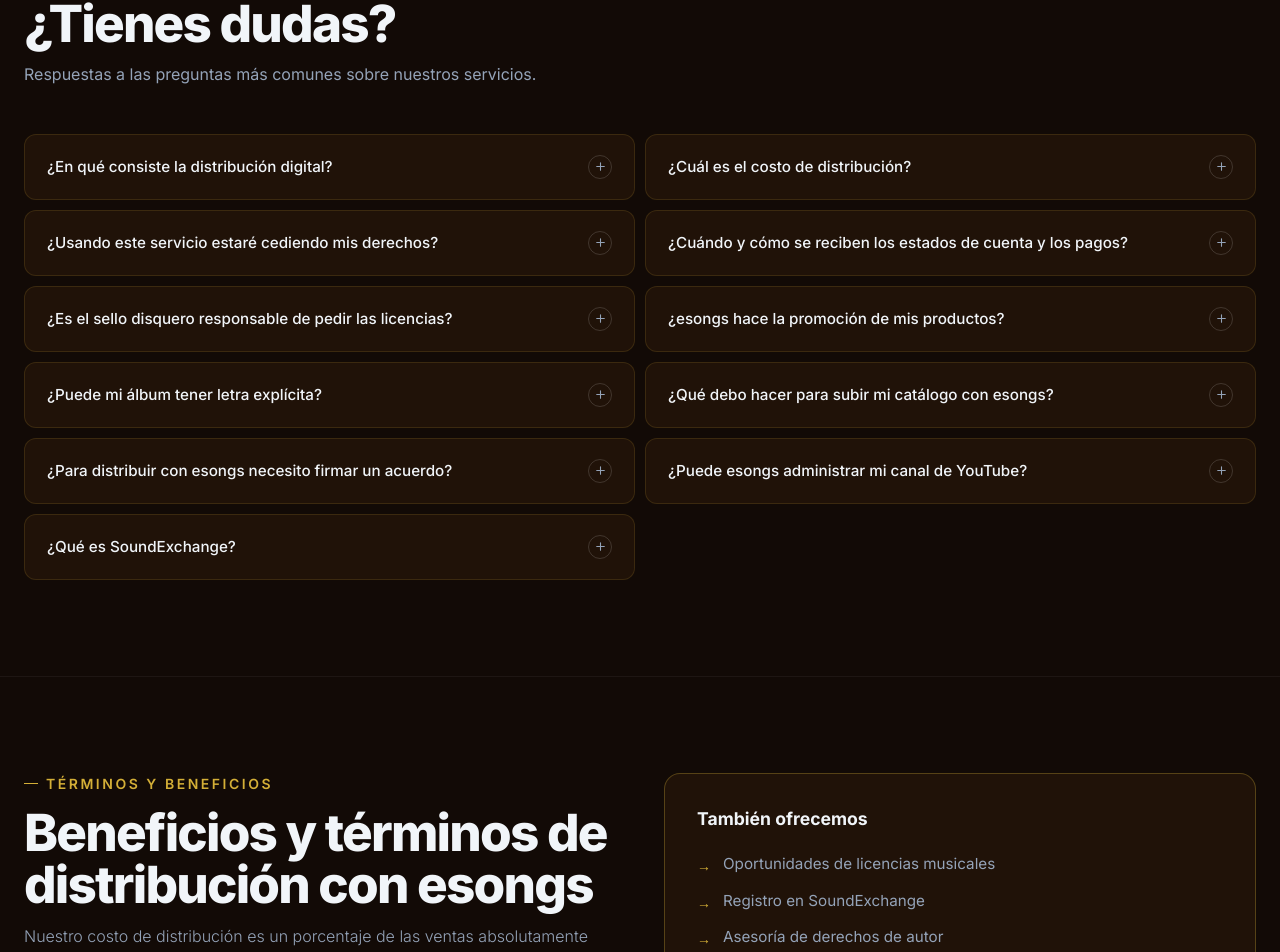
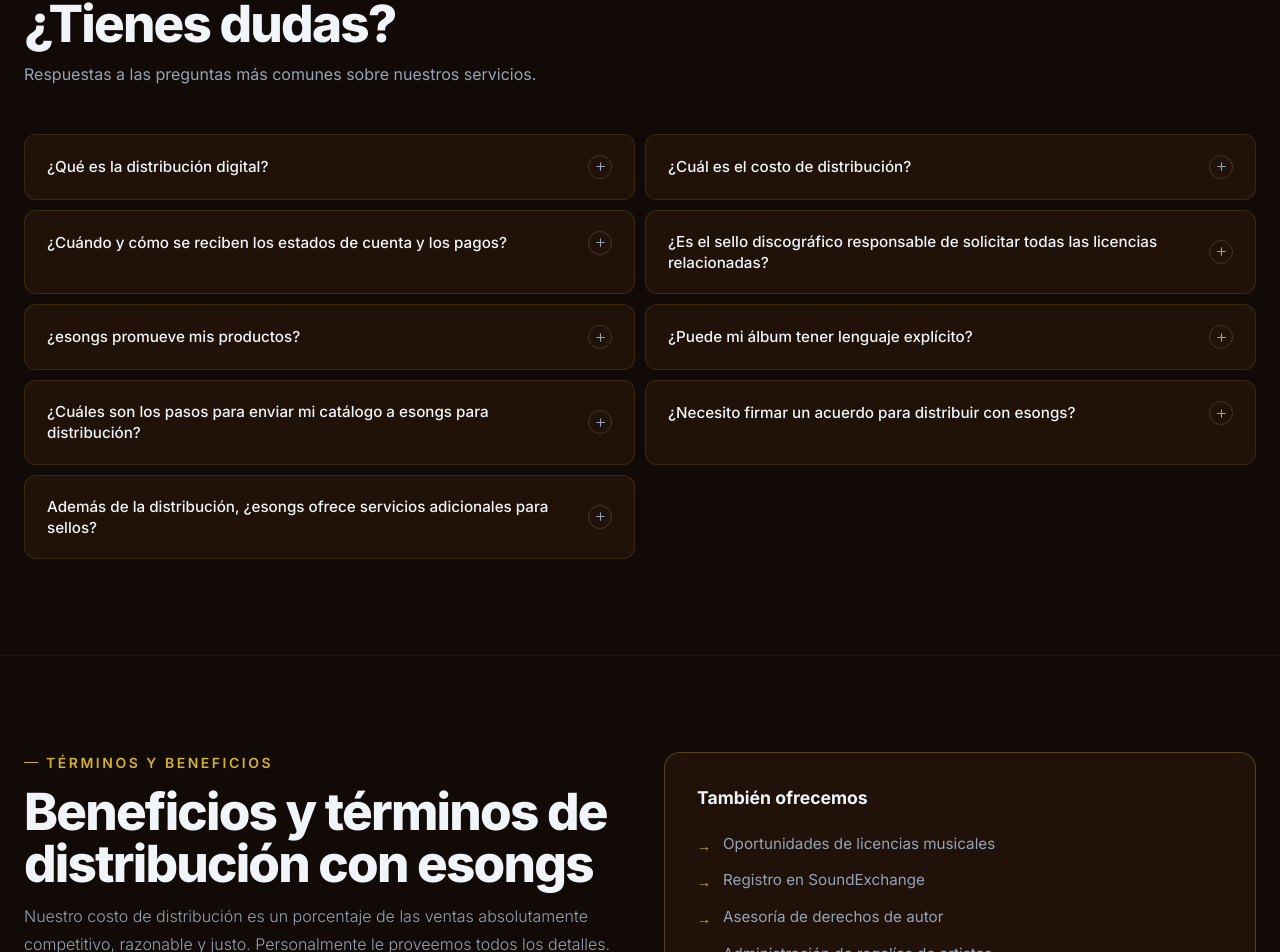
Before and after one commit to DavidDq11/esongsentertainment_Front, a React (Vite) app: page / in a window 1280 px wide. Shown: the part 3419-4371 px from the top of the page. Built offline with nearby package versions, Linux system fonts and the light colour scheme; no server answers.

Commit message:
traduccion preguntas español corregidas

```diff
--- a/src/app/i18n.ts
+++ b/src/app/i18n.ts
@@ -83,28 +83,38 @@
     faqEyebrow: "Preguntas frecuentes",
     faqH2: "¿Tienes dudas?",
     faqSub: "Respuestas a las preguntas más comunes sobre nuestros servicios.",
-    faq1q: "¿En qué consiste la distribución digital?",
-    faq1a: "Servicios diseñados para ayudar a artistas y sellos independientes a vender su contenido en descargas digitales y streaming a nivel mundial: Spotify, Apple Music, Amazon, Rhapsody, Napster, eMusic, Google Play y Pandora. Incluye códigos UPC e ISRC gratis.",
+
+    faq1q: "¿Qué es la distribución digital?",
+    faq1a: "Servicio diseñado para entregar su música y contenido de video a plataformas en línea como Spotify, Apple Music, Amazon y YouTube, para que los oyentes puedan escucharla en streaming o descargarla a nivel mundial.",
+
     faq2q: "¿Cuál es el costo de distribución?",
-    faq2a: "Sin costos iniciales de carga ni cuota anual de mantenimiento. El costo de distribución es un porcentaje de las ventas absolutamente competitivo, razonable y justo. Los detalles se proveen personalmente y los términos son confidenciales.",
-    faq3q: "¿Usando este servicio estaré cediendo mis derechos?",
-    faq3a: "No. E Songs Entertainment no es un sello discográfico y no acepta ninguna participación en los derechos de su música. Los derechos de su música y grabaciones le pertenecen siempre.",
-    faq4q: "¿Cuándo y cómo se reciben los estados de cuenta y los pagos?",
-    faq4a: "Los clientes tienen acceso directo al portal de regalías con estados de cuenta mensuales en formato Excel. Los pagos se realizan mensualmente por depósito directo o transferencia bancaria sin cargo al cliente.",
-    faq5q: "¿Es el sello disquero responsable de pedir las licencias?",
-    faq5a: "Sí. El sello discográfico sigue siendo responsable de todos los permisos, licencias y pagos correspondientes a artistas, productores, compositores y compromisos legales.",
-    faq6q: "¿esongs hace la promoción de mis productos?",
-    faq6a: "La promoción del catálogo es responsabilidad del sello discográfico.",
-    faq7q: "¿Puede mi álbum tener letra explícita?",
-    faq7a: "Sí. Se permite contenido con lenguaje explícito. Es necesario notificarnos para que podamos informar a los socios minoristas correspondientes.",
-    faq8q: "¿Qué debo hacer para subir mi catálogo con esongs?",
-    faq8a: "E-Songs se encarga del trabajo de producción personalmente. El sello provee el audio y el arte; nosotros gestionamos todos los requerimientos técnicos y estéticos.",
-    faq9q: "¿Para distribuir con esongs necesito firmar un acuerdo?",
-    faq9a: "Sí. Se establecen términos mínimos de 3 años. El costo de distribución varía según la duración del contrato — a mayor plazo, menor costo. El acuerdo cubre ventas digitales, reclamos YouTube y monetización.",
-    faq10q: "¿Puede esongs administrar mi canal de YouTube?",
-    faq10a: "Sí. Gestionamos la monetización de contenido de audio y video en YouTube y Vydia, con personal dedicado para reclamos y colocación de publicidad.",
-    faq11q: "¿Qué es SoundExchange?",
-    faq11a: "SoundExchange es la entidad autorizada por el gobierno de EE.UU. para cobrar regalías digitales de servicios como Pandora y SiriusXM. Artistas y sellos deben inscribirse para recibir sus pagos.",
+    faq2a: "El servicio de distribución no tiene costos iniciales de carga ni cargos anuales de mantenimiento. Operamos con un porcentaje competitivo y justo de las ventas. Las tarifas específicas se comparten individualmente con cada cliente y todos los términos son estrictamente confidenciales.",
+
+    faq3q: "¿Cuándo y cómo se reciben los estados de cuenta y los pagos?",
+    faq3a: "Tendrá acceso completo a su portal de regalías, incluyendo estados de cuenta mensuales descargables en Excel. Los pagos de regalías se envían por depósito directo o transferencia bancaria, sin cargo por procesamiento de pagos.",
+
+    faq4q: "¿Es el sello discográfico responsable de solicitar todas las licencias relacionadas?",
+    faq4a: "Sí. El sello discográfico es totalmente responsable de obtener todos los permisos y licencias requeridos, así como de gestionar todos los pagos relacionados con artistas, productores, compositores y cualquier otra obligación legal asociada al proyecto.",
+
+    faq5q: "¿esongs promueve mis productos?",
+    faq5a: "No. La distribución cubre la entrega de su música a las plataformas, pero no incluye marketing ni promoción.",
+
+    faq6q: "¿Puede mi álbum tener lenguaje explícito?",
+    faq6a: "Sí, se permite contenido explícito. Solo notifíquenos con anticipación para poder actualizar a nuestros socios minoristas.",
+
+    faq7q: "¿Cuáles son los pasos para enviar mi catálogo a esongs para distribución?",
+    faq7a: "esongs supervisa todo el trabajo de producción internamente. El sello es responsable de proveer el audio y el arte, mientras nosotros nos encargamos de todas las especificaciones técnicas y estándares estéticos.",
+
+    faq8q: "¿Necesito firmar un acuerdo para distribuir con esongs?",
+    faq8a: "Sí. Debe firmar un acuerdo mínimo de tres años. Los costos de distribución dependen de la duración del contrato. El acuerdo incluye ventas digitales y monetización en YouTube.",
+
+    faq9q: "Además de la distribución, ¿esongs ofrece servicios adicionales para sellos?",
+    faq9a: "Sí. Además de la distribución, esongs ofrece administración de contabilidad de regalías, inscripciones en la industria musical, registros de derechos de autor y una amplia gama de servicios complementarios, diseñados para apoyar a los sellos en sus necesidades operativas y administrativas.",
+
+    faq10q: "",
+    faq10a: "",
+    faq11q: "",
+    faq11a: "",
     // Contact
     ctaEyebrow: "Contáctenos",
     ctaH2: "¿Listo para empezar?",
```
